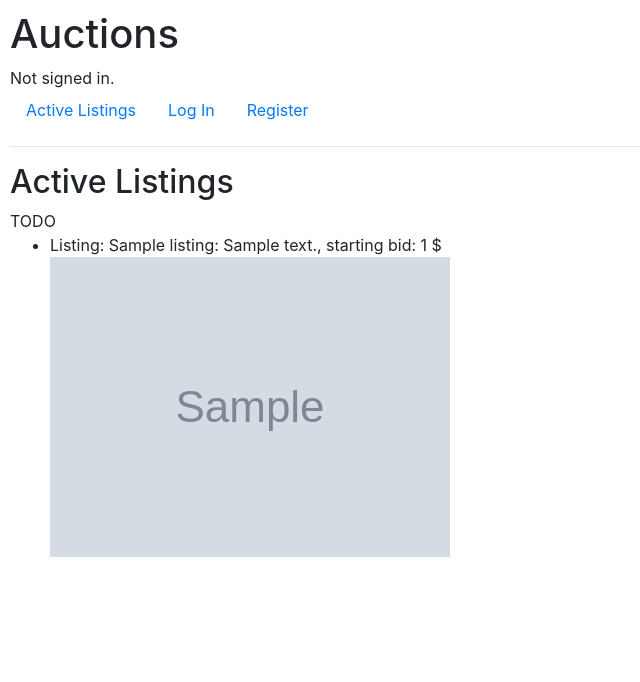
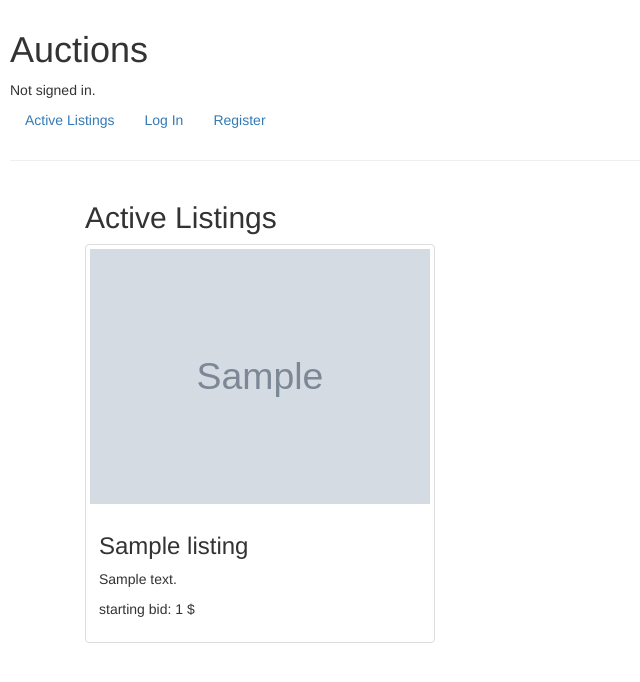
Before and after one commit to albermm/WS50, a Django app: template commerce/auctions/templates/auctions/index.html in a window 1280 px wide. Shown: the top 682 px of the page, without its empty margins (0-640 px from the left). Run offline with Django 3.2, Linux system fonts and the light colour scheme; the template is opened without the code that fills it: most values are stand-ins (such as "Sample title", 1, 10 or a date in 2020); grey boxes marked "Sample" are stand-in pictures; some libraries are stand-ins or nearby versions.

Commit message:
listings page with format

```diff
--- a/commerce/auctions/templates/auctions/index.html
+++ b/commerce/auctions/templates/auctions/index.html
@@ -1,22 +1,29 @@
 {% extends "auctions/layout.html" %}
 
 {% block body %}
+<div class="container">
     <h2>Active Listings</h2>
+</div>
 
-    TODO
+    <div class="container">
+        <div class="row">
+            {% for listing in listings %}
 
+                <div class="col-md-4">
+                    <div class="thumbnail">
+                        <div>
+                            <img src= {{ listing.image }} style="width: 100%;">
+                        </div>
+                        <div class="caption">
+                            <h3>{{ listing.title }}</h3>
+                            <p>{{ listing.description }}</p>
+                            <p>starting bid:  {{ listing.startingbid }} $</p>
+                        </div>
+                    </div>
+                </div>
 
-    <ul>
-        {% for listing in listings %}
-        <div>
-            <li>Listing: {{ listing.title }}: {{ listing.description }}, starting bid:  {{ listing.startingbid }} $ </li>
-            <div>
-                <img src= {{ listing.image }} >
-            </div>
+            {% endfor %}
         </div>
+    </div>
 
-
-        {% endfor %}
-    </ul>
-
-{% endblock %}
+    {% endblock %}
--- a/commerce/auctions/templates/auctions/layout.html
+++ b/commerce/auctions/templates/auctions/layout.html
@@ -6,6 +6,11 @@
         <title>{% block title %}Auctions{% endblock %}</title>
         <link rel="stylesheet" href="https://stackpath.bootstrapcdn.com/bootstrap/4.4.1/css/bootstrap.min.css" integrity="sha384-Vkoo8x4CGsO3+Hhxv8T/Q5PaXtkKtu6ug5TOeNV6gBiFeWPGFN9MuhOf23Q9Ifjh" crossorigin="anonymous">
         <link href="{% static 'auctions/styles.css' %}" rel="stylesheet">
+        <meta charset="utf-8">
+        <meta name="viewport" content="width=device-width, initial-scale=1">
+        <link rel="stylesheet" href="https://maxcdn.bootstrapcdn.com/bootstrap/3.4.1/css/bootstrap.min.css">
+        <script src="https://ajax.googleapis.com/ajax/libs/jquery/3.5.1/jquery.min.js"></script>
+        <script src="https://maxcdn.bootstrapcdn.com/bootstrap/3.4.1/js/bootstrap.min.js"></script>
     </head>
     <body>
         <h1>Auctions</h1>
```
